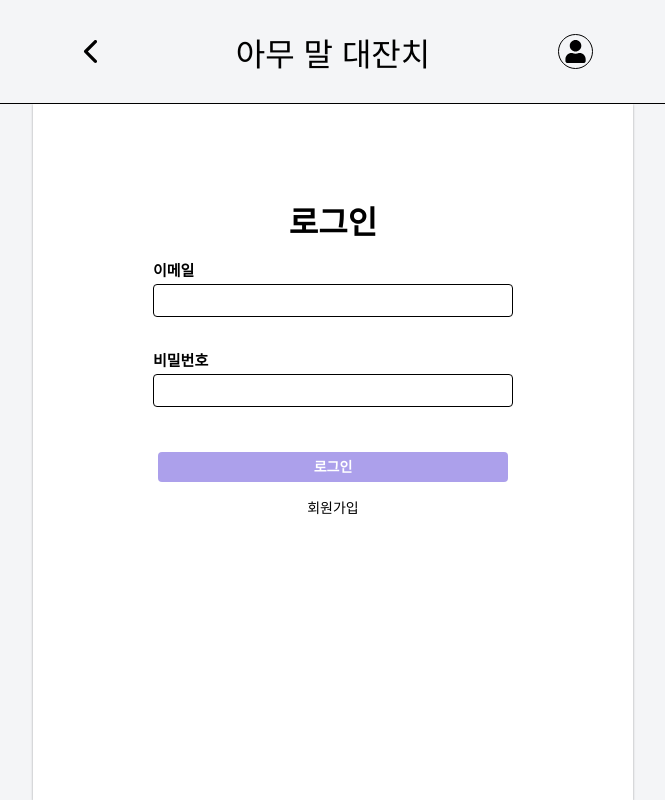
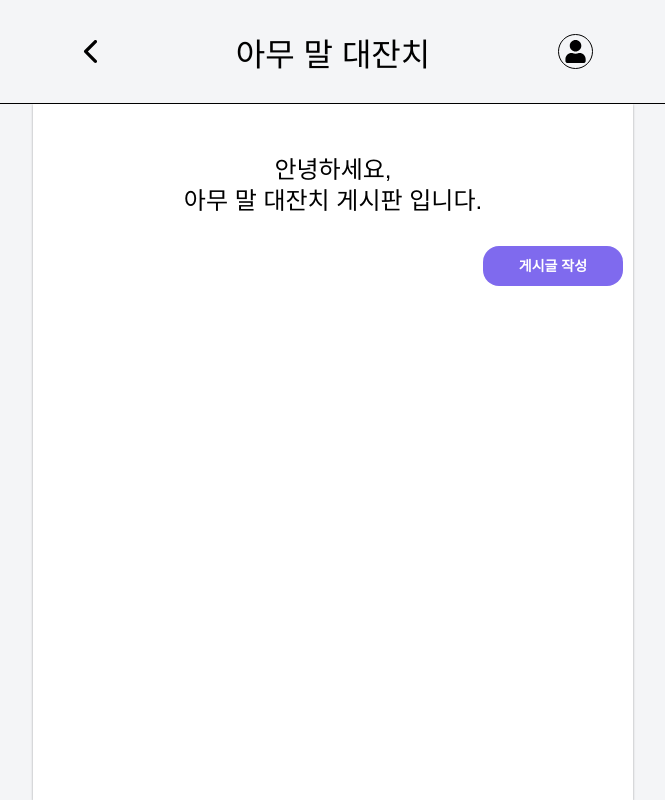
Before and after one commit to 100-hours-a-week/2-mason-park-community-fe-react, a React (Create React App) app in the folder app/: page / in a window 1280 px wide. Shown: the whole page, without its empty margins (307-972 px from the left). Built offline with nearby package versions, Linux system fonts and the light colour scheme; a web font is replaced by a local one.

Commit message:
fix : 라우팅 변경

```diff
--- a/app/src/App.js
+++ b/app/src/App.js
@@ -15,14 +15,13 @@ function App() {
         <Route path={"/"} element={<MainLayout />}>
 
             {/* 로그인 페이지 */}
-            <Route path={"/"} element={<LoginPage />} />
             <Route path={"/login"} element={<LoginPage />} />
 
             {/* 회원가입 페이지 */}
             <Route path={"/register"} element={<RegisterPage />} />
 
             {/* 게시글 목록 페이지 */}
-            <Route path={"/posts"} element={<PostListPage />}/>
+            <Route path={"/"} element={<PostListPage />}/>
 
             {/* 게시글 작성 페이지 */}
             <Route path={"/posts/write"} element={<PostEditPage />}/>
--- a/app/src/components/Login/LoginForm.js
+++ b/app/src/components/Login/LoginForm.js
@@ -76,7 +76,7 @@ const LoginForm = () => {
                 if (meRes.status !== 200) return;
 
                 setUser(meRes.data);
-                navigate('/posts');
+                navigate('/');
             } catch (e) {
                 console.error(`${e.response.data.error} : ${e.response.data.message}`);
                 setErrors((prev) => {
```
